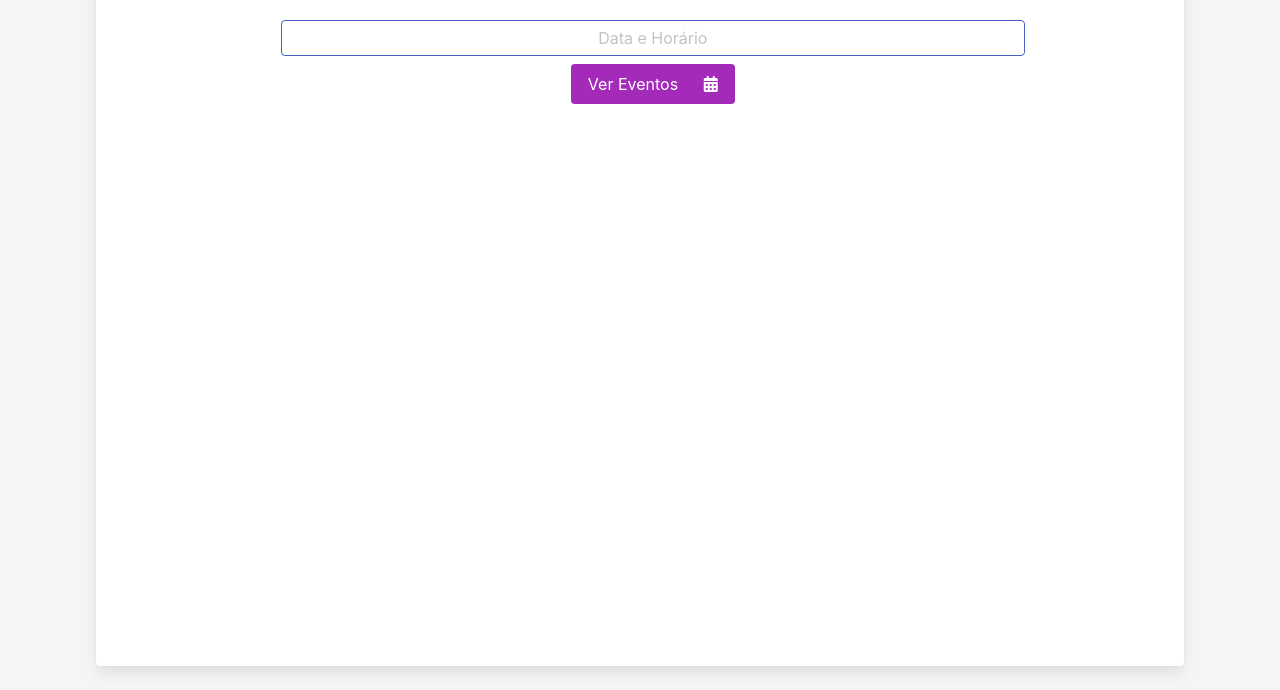
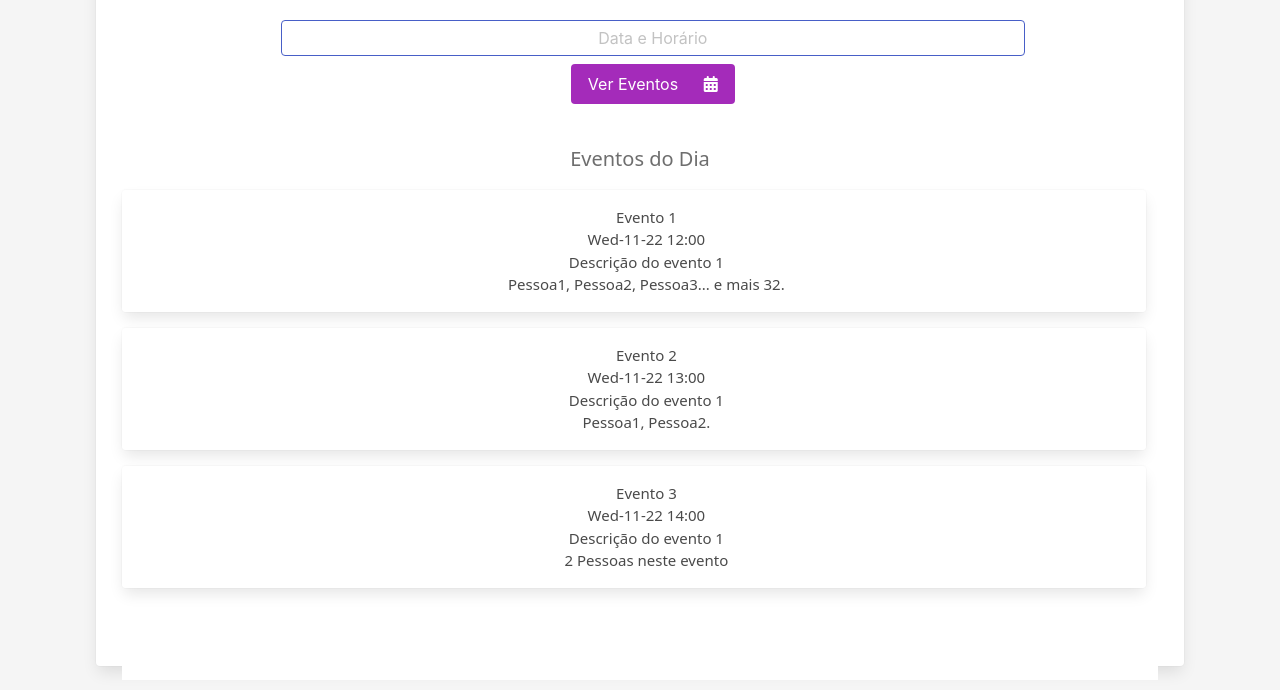
Before and after one commit to rafaelsaboiad/clockeyApp, a plain HTML site: page calendarpage.html in a window 1280 px wide. Shown: the part 110-800 px from the top of the page. Drawn offline with nearby package versions, Linux system fonts and the light colour scheme; no server answers.

Commit message:
added cards with events of the day

```diff
--- a/calendarpage.html
+++ b/calendarpage.html
@@ -24,6 +24,28 @@
             </form>
             <button type="button" class="button is-link" id="botao" onclick="ver()">Ver Eventos<i class="fa-solid fa-calendar-days"></i></button>
         </div>
+        <div class="eventos-dia">
+            <h3>Eventos do Dia</h3>
+            <div class="evento card">
+                <h4>Evento 1</h4>
+                <h4>Wed-11-22 12:00</h4>
+                <p>Descrição do evento 1</p>
+                <p>Pessoa1, Pessoa2, Pessoa3... e mais 32.</p>
+            </div>
+            <div class="evento card">
+                <h4>Evento 2</h4>
+                <h4>Wed-11-22 13:00</h4>
+                <p>Descrição do evento 1</p>
+                <p>Pessoa1, Pessoa2.</p>
+            </div>
+            <div class="evento card">
+                <div class="barra-cor"></div>
+                <h4>Evento 3</h4>
+                <h4>Wed-11-22 14:00</h4>
+                <p>Descrição do evento 1</p>
+                <p>2 Pessoas neste evento</p>
+            </div>
+        </div>
     </div>
     <script src="https://cdn.jsdelivr.net/npm/flatpickr"></script>
     <script>
--- a/style.css
+++ b/style.css
@@ -82,3 +82,30 @@ h3 i{
 title{
     margin-bottom: auto;
 }
+
+.eventos-dia{
+    margin-top: 5vh;
+    background-color: white;
+    width: 81vw;
+    height: 67vh;
+    font-size: 20px;
+    text-align: center;
+}
+
+.eventos-dia h3{
+    opacity: 80%;
+}
+
+.evento {
+    margin-top: 2vh;
+    margin-bottom: 2vh;
+    background-color: rgba(255, 255, 255, 0.8);
+    width: 80vw;
+    height: auto;
+    font-size: 15px;
+    transition: ease-in-out 0.5s;
+}
+
+.evento:hover{
+    scale: 1.02;
+}
```
